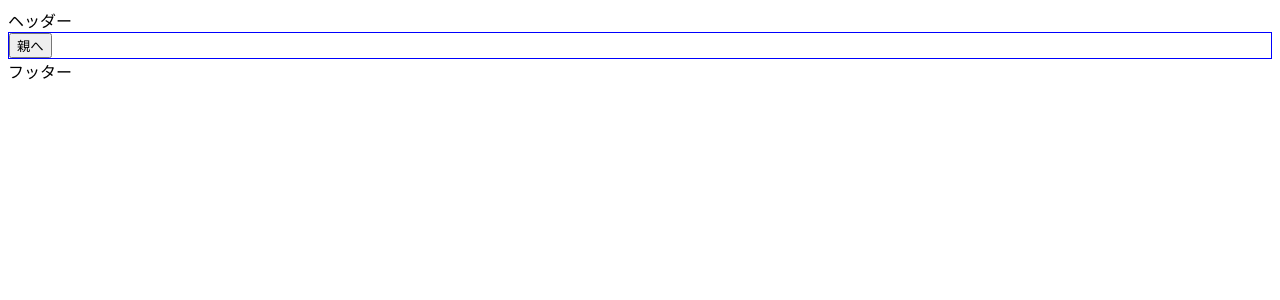
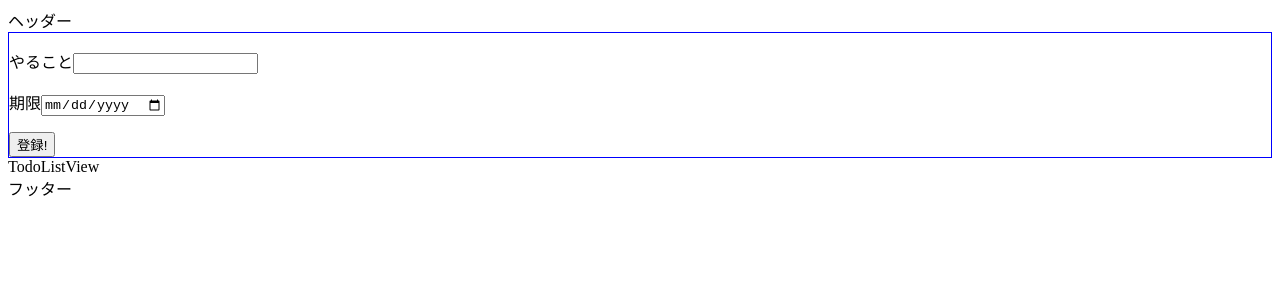
Before and after one commit to kingkazuma7/sousou-dev, a Nuxt app: page / in a window 1280 px wide. Shown: the top 300 px of the page. Built offline with nearby package versions, Linux system fonts and the light colour scheme.

Commit message:
入力したタスクをローカルストレージに保存する処理
- データをローカルストレージから取得
- 新タスクにデータを追加
- タスク追加したデータをローカルストレージに保存

```diff
--- /dev/null
+++ b/components/TodoApp/TodoApp.vue
@@ -0,0 +1,13 @@
+<script setup>
+import { ref } from  "vue";
+import TodoInput from "../TodoInput/TodoInput.vue";
+import TodoListView from "../TodoListView/TodoListView.vue";
+
+</script>
+
+<template>
+  <div class="todoApp">
+    <TodoInput></TodoInput>
+    <TodoListView></TodoListView>
+  </div>
+</template>
--- /dev/null
+++ b/components/TodoInput/TodoInput.vue
@@ -0,0 +1,42 @@
+<script setup>
+import { ref } from  "vue";
+import { statuses } from "../../src/const/status";
+
+const input = ref("");
+const inputDate = ref("");
+
+const onSubmitForm = (e) => {
+  e.preventDefault();
+  console.log(input.value);
+  const items = JSON.parse(localStorage.getItem("items")) || []; // データをobjに変換して取得
+  debugger
+
+  const newItem = {
+    id: items.length,
+    content: input.value,
+    limit: inputDate.value, // 日付入力欄の値
+    state: statuses.NOT_START,
+    onEdit: false, // 編集フラグ
+  }
+  items.push(newItem); // 新タスクデータ追加
+  const updateItems = JSON.stringify(items);
+  localStorage.setItem("items", updateItems) // 新タスクデータ追加したリストをローカルストレージに保存
+}
+
+</script>
+
+<template>
+  <div class="TodoInput">
+    <form @submit="onSubmitForm">
+      <p><label for="">やること</label><input type="text" v-model="input"></p>
+      <p><label for="">期限</label><input type="date" v-model="inputDate"></p>
+      <input type="submit" value="登録!">
+    </form>
+  </div>
+</template>
+
+<style>
+.TodoInput {
+  border: 1px solid blue;
+}
+</style>
--- /dev/null
+++ b/components/TodoListView/TodoListView.vue
@@ -0,0 +1,9 @@
+<script setup>
+import { ref } from  "vue";
+</script>
+
+<template>
+  <div>
+    TodoListView
+  </div>
+</template>
--- a/components/todo/todo.vue
+++ /dev/null
@@ -1,15 +0,0 @@
-<script setup>
-import { ref } from  "vue";
-
-const emit = defineEmits(['sendMessage']); // emit可能なイベント名sendMessageを定義
-const sendMessageToParent = () => {
-  // console.log(newMessage);
-  emit('sendMessage', '子で書き換えた!'); // イベント発火させる
-}
-</script>
-
-<template>
-  <div style="border: 1px solid blue;"> <!-- 子要素に青色ボーダーを追加 -->
-    <button @click="sendMessageToParent">親へ</button>
-  </div>
-</template>
--- a/pages/index.vue
+++ b/pages/index.vue
@@ -1,19 +1,10 @@
 <script setup>
 import { ref } from 'vue';
-const message = ref('');
-
-const updateMessage = (newMessage) => {
-  message.value = newMessage; // リアクティブ変数
-};
+import TodoApp from "../components/TodoApp/TodoApp.vue"
 </script>
 
 <template>
   <div>
-    <div class="todo-container">
-      <Todo
-        @sendMessage="updateMessage"
-        />
-        {{ message }}
-    </div>
+    <TodoApp></TodoApp>
   </div>
 </template>
--- /dev/null
+++ b/src/const/status.js
@@ -0,0 +1,5 @@
+export const statuses = {
+  NOT_START: { id: 0, value: "未実施" },
+  DOING: { id: 1, value: "実行中" },
+  NOT_START: { id: 2, value: "完了" },
+};
```
